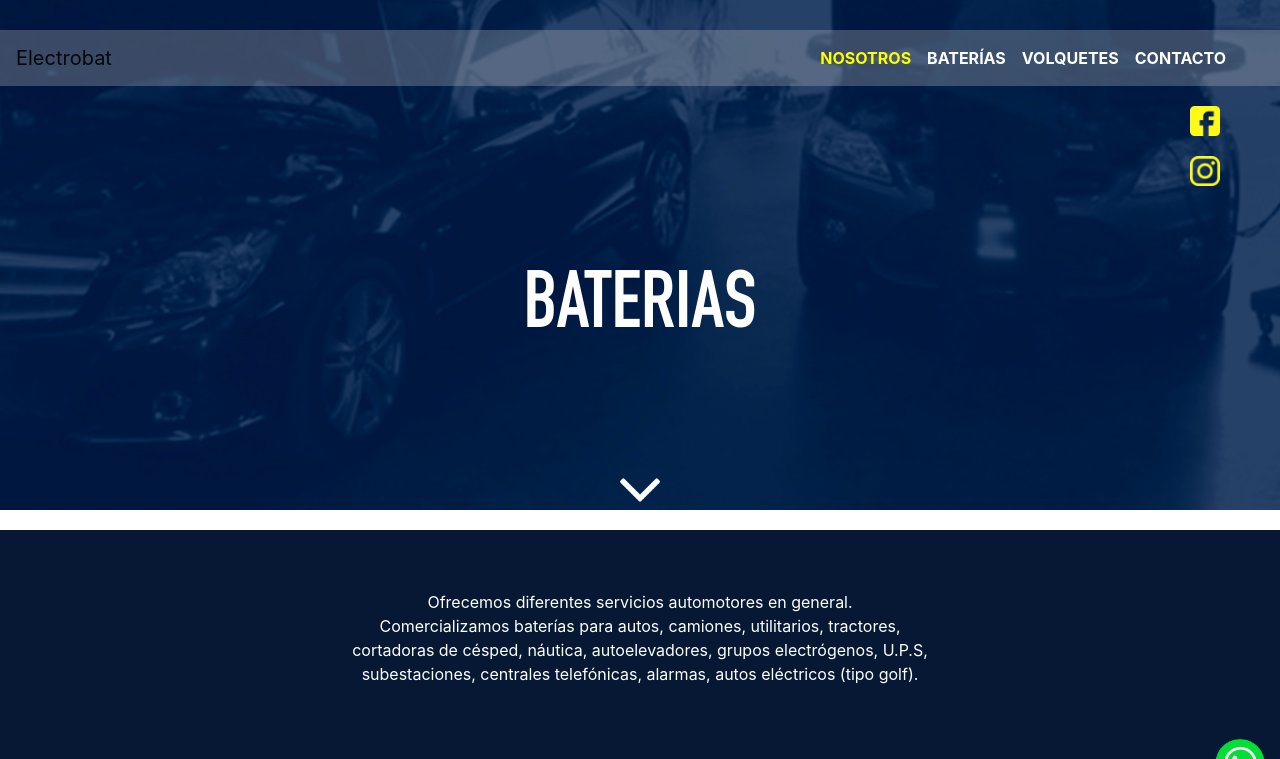
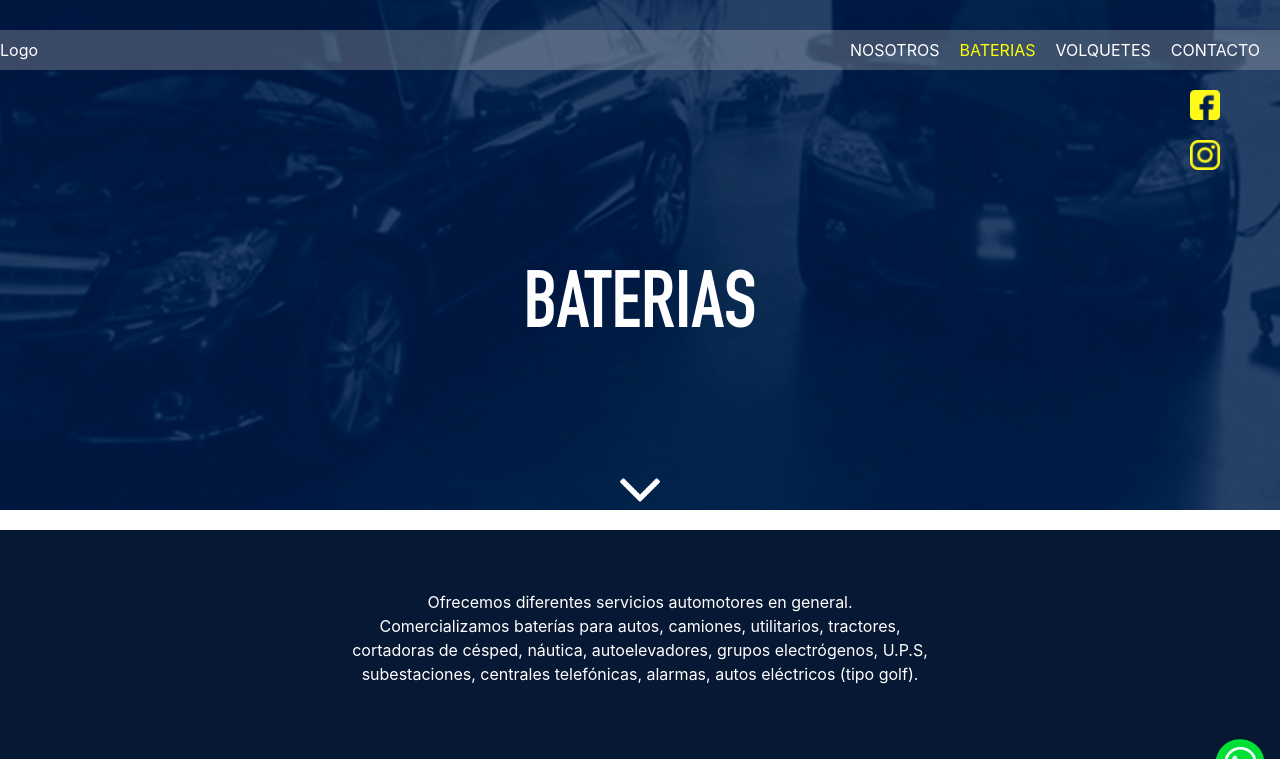
Before and after one commit to martingh15/Electrobat, a React app: page /baterias in a window 1280 px wide. Shown: the top 759 px of the page. Built offline with nearby package versions, Linux system fonts and the light colour scheme.

Commit message:
Navegador artesanal de escritorio

```diff
--- a/src/assets/css/Contacto.css
+++ b/src/assets/css/Contacto.css
@@ -17,7 +17,7 @@
     flex-direction: column;
 }
 
-.contacto .contacto {
+.contacto .textocontacto {
     font-family: DINCondensedBold;
     font-size: 60px;
     margin-bottom: 10px;
--- a/src/assets/css/Header.css
+++ b/src/assets/css/Header.css
@@ -2,18 +2,33 @@
 .header {
     height: 200px;
 }
+
 .header .navegador {
     top: 30px;
-    background: rgb(192, 192, 192, 0.3);
+    position: relative;
+    background-color: rgb(192, 192, 192, 0.3);
+    display: flex;
+    align-self: center;
+    align-items: center;
+    justify-content: space-between;
 }
 
-.header .navegador .navbar-collapse {
-    padding-right: 30px;
+.header .navegador p {
+    margin: 0;
+    padding: 8px 0;
+    color: white;
+    margin-right: 20px;
 }
 
-.header .link {
-    color: white !important;
+.header .navegador p:hover {
+    text-decoration: underline;
 }
+
+.header .links {
+    display: flex;
+    justify-content: flex-end;
+}
+
 
 /*MEDIA*/
 .header .media {
--- a/src/assets/css/Layout.css
+++ b/src/assets/css/Layout.css
@@ -1,5 +1,5 @@
-.app {
-
+.activo {
+    color: yellow !important;
 }
 
 .app .whatsapp {
--- a/src/components/Header.js
+++ b/src/components/Header.js
@@ -13,69 +13,83 @@ import instagram from "../assets/img/instagram(64-FFFA21).png";
 class Header extends Component {
     constructor(props) {
         super(props);
-        this.state = {
-            active: 'nosotros',
-        };
+        this.state = {};
+    }
+    componentDidMount() {
+        if(window.location.href.indexOf("nosotros") != -1) {
+            this.refs.nosotros.classList.add("activo");
+            this.refs.baterias.classList.remove("activo");
+            this.refs.volquetes.classList.remove("activo");
+            this.refs.contacto.classList.remove("activo");
+        }
+
+        if(window.location.href.indexOf("baterias") != -1) {
+            this.refs.nosotros.classList.remove("activo");
+            this.refs.baterias.classList.add("activo");
+            this.refs.volquetes.classList.remove("activo");
+            this.refs.contacto.classList.remove("activo");
+        }
+
+        if(window.location.href.indexOf("volquetes") != -1) {
+            this.refs.nosotros.classList.remove("activo");
+            this.refs.baterias.classList.remove("activo");
+            this.refs.volquetes.classList.add("activo");
+            this.refs.contacto.classList.remove("activo");
+        }
+
+        if(window.location.href.indexOf("contacto") != -1) {
+            this.refs.nosotros.classList.remove("activo");
+            this.refs.baterias.classList.remove("activo");
+            this.refs.volquetes.classList.remove("activo");
+            this.refs.contacto.classList.add("activo");
+        }
+    }
+
+    activarLink(clase) {
+        console.log(clase);
+        if (clase == "nosotros") {
+            this.refs.nosotros.classList.add("activo");
+            this.refs.baterias.classList.remove("activo");
+            this.refs.volquetes.classList.remove("activo");
+            this.refs.contacto.classList.remove("activo");
+        }
+
+        if (clase == "baterias") {
+            this.refs.nosotros.classList.remove("activo");
+            this.refs.baterias.classList.add("activo");
+            this.refs.volquetes.classList.remove("activo");
+            this.refs.contacto.classList.remove("activo");
+        }
+
+        if (clase == "volquetes") {
+            this.refs.nosotros.classList.remove("activo");
+            this.refs.baterias.classList.remove("activo");
+            this.refs.volquetes.classList.add("activo");
+            this.refs.contacto.classList.remove("activo");
+        }
+
+        if (clase == "contacto") {
+            this.refs.nosotros.classList.remove("activo");
+            this.refs.baterias.classList.remove("activo");
+            this.refs.volquetes.classList.remove("activo");
+            this.refs.contacto.classList.add("activo");
+        }
+        history.push("/" + clase);
     }
 
     render() {
-        const {active} = this.state;
         return (
             <div className="header">
-                <Navbar className="navegador" collapseOnSelect expand="lg">
-                    <Navbar.Brand href="#home">Electrobat</Navbar.Brand>
-                    <Navbar.Toggle aria-controls="responsive-navbar-nav"/>
-                    <Navbar.Collapse id="responsive-navbar-nav">
-                        <Nav className="mr-auto">
-                        </Nav>
-                        <Nav>
-                            <Nav.Link eventKey={1}>
-                                <p style={{
-                                    color: active == "nosotros" ? "yellow" : "white",
-                                    fontWeight: active ? "bold" : "100",
-                                    height: "100%",
-                                    margin: "0 auto",
-                                }} onClick={() => {
-                                    this.setState({active: "nosotros"});
-                                    history.push("/nosotros");
-                                }}>NOSOTROS</p>
-                            </Nav.Link>
-                            <Nav.Link eventKey={2}>
-                                <p style={{
-                                    color: active == "baterias" ? "yellow" : "white",
-                                    fontWeight: active ? "bold" : "100",
-                                    height: "100%",
-                                    margin: "0 auto",
-                                }} onClick={() => {
-                                    this.setState({active: "baterias"});
-                                    history.push("/baterias");
-                                }}>BATERÍAS</p>
-                            </Nav.Link>
-                            <Nav.Link eventKey={3}>
-                                <p style={{
-                                    color: active == "volquetes" ? "yellow" : "white",
-                                    fontWeight: active ? "bold" : "100",
-                                    height: "100%",
-                                    margin: "0 auto",
-                                }} onClick={() => {
-                                    this.setState({active: "volquetes"});
-                                    history.push("/volquetes");
-                                }}>VOLQUETES</p>
-                            </Nav.Link>
-                            <Nav.Link eventKey={4}>
-                                <p style={{
-                                    color: active == "contacto" ? "yellow" : "white",
-                                    fontWeight: active ? "bold" : "100",
-                                    height: "100%",
-                                    margin: "0 auto",
-                                }} onClick={() => {
-                                    this.setState({active: "contacto"});
-                                    history.push("/contacto");
-                                }}>CONTACTO</p>
-                            </Nav.Link>
-                        </Nav>
-                    </Navbar.Collapse>
-                </Navbar>
+                <div className="navegador">
+                    <p>Logo</p>
+                    <div className="links">
+                        <p ref="nosotros" className="nosotros" onClick={() => this.activarLink("nosotros")}>NOSOTROS</p>
+                        <p ref="baterias" className="baterias" onClick={() => this.activarLink("baterias")}>BATERIAS</p>
+                        <p ref="volquetes" className="volquetes"
+                           onClick={() => this.activarLink("volquetes")}>VOLQUETES</p>
+                        <p ref="contacto" className="contacto" onClick={() => this.activarLink("contacto")}>CONTACTO</p>
+                    </div>
+                </div>
                 <div className="media">
                     <img className="itemMedia" src={facebook} alt="facebook"/>
                     <img className="itemMedia" src={instagram} alt="instagram"/>
--- a/src/components/secciones/Contacto.js
+++ b/src/components/secciones/Contacto.js
@@ -94,7 +94,7 @@ class Contacto extends Component {
                 </div>
                 <div className="contenedorColumnas">
                     <div className="columnaDatos">
-                        <p className="contacto">CONTACTO</p>
+                        <p className="textocontacto">CONTACTO</p>
                         <div className="lineaGruesa"></div>
                         <div className="linea">
                             <img src={ubicacion} alt="ubicacion"/>
```
